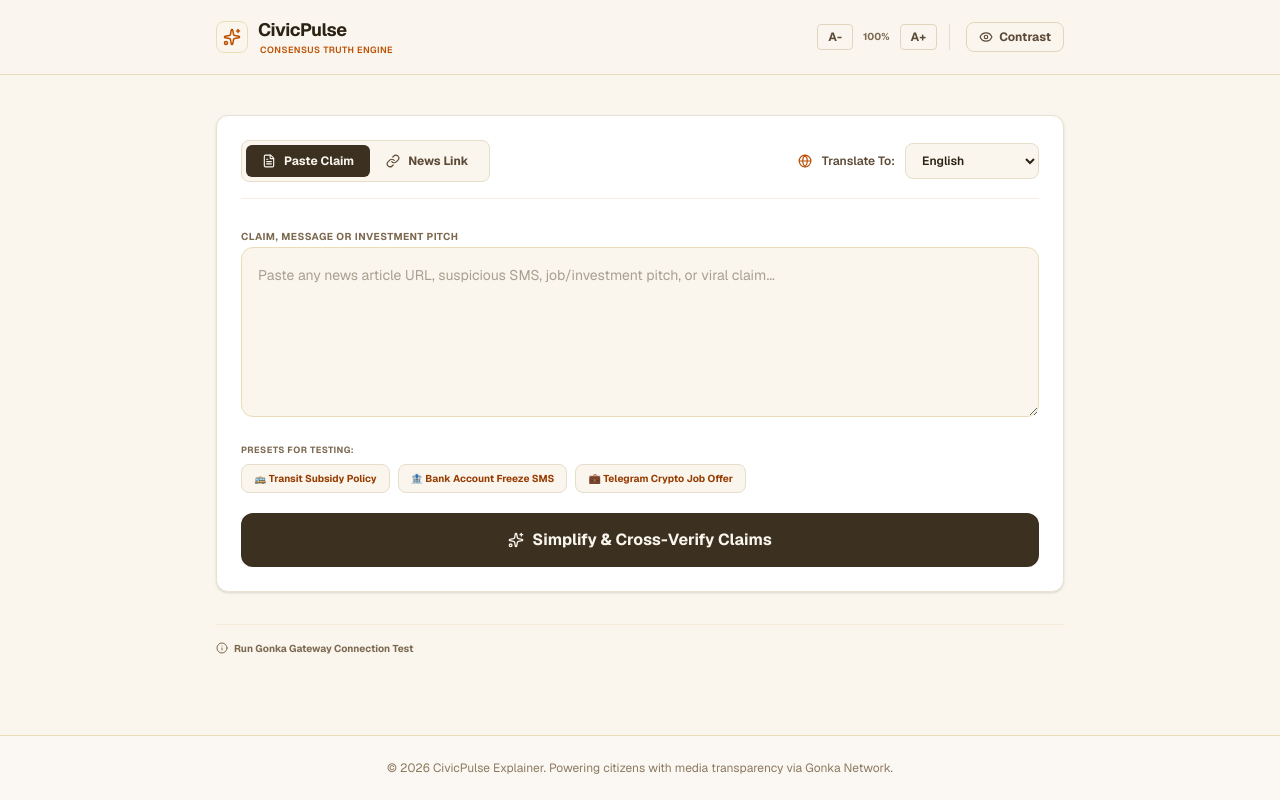
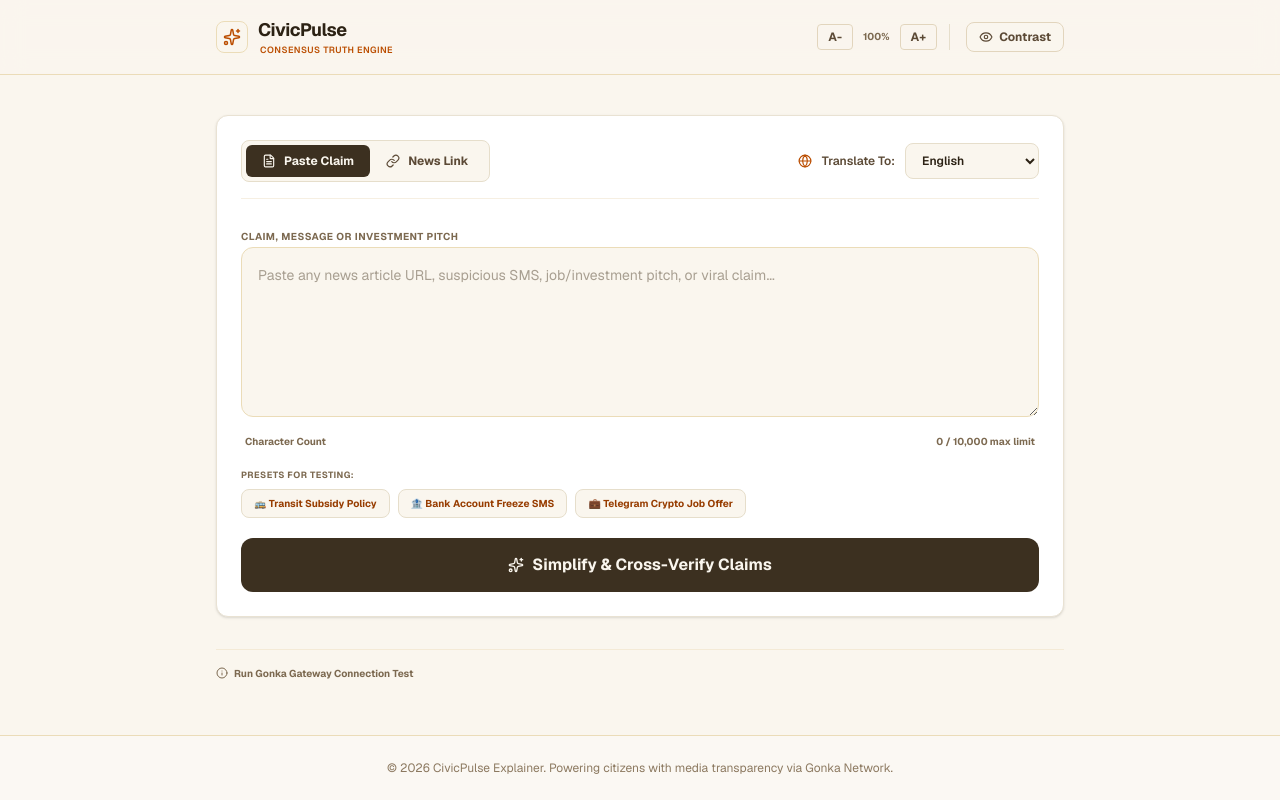
Before and after one commit to PinkKaito/CivicPulse, a Next.js app: page / in a window 1280 px wide. Built offline with nearby package versions, Linux system fonts and the light colour scheme.

Commit message:
Update page.tsx

```diff
--- a/src/app/page.tsx
+++ b/src/app/page.tsx
@@ -156,6 +156,11 @@ export default function Home() {
 
       if (!textToProcess || textToProcess.trim().length < 40) {
         throw new Error('Content is too short to analyze. Please provide a longer text or URL.');
+      }
+
+      // Truncate to maximum character limit to prevent token overflows and high latency
+      if (textToProcess.length > 10000) {
+        textToProcess = textToProcess.slice(0, 10000) + '\n\n... [Content truncated for length limit]';
       }
 
       // Step 3 & 4: Multi-Model Process Pipeline
@@ -390,6 +395,12 @@ export default function Home() {
                       : 'bg-[#faf6ee] border-[#ebdcb8] text-[#3c3020] focus:border-amber-700'
                   }`}
                 />
+                <div className="flex justify-between items-center text-[10px] font-bold mt-1 px-1">
+                  <span className={highContrast ? 'text-white' : 'text-[#7c6950]'}>Character Count</span>
+                  <span className={articleText.length > 10000 ? "text-rose-500 font-extrabold animate-pulse" : (highContrast ? 'text-white' : 'text-[#7c6950]')}>
+                    {articleText.length.toLocaleString()} / 10,000 max limit
+                  </span>
+                </div>
               </div>
             ) : (
               <div className="space-y-1.5">
```
